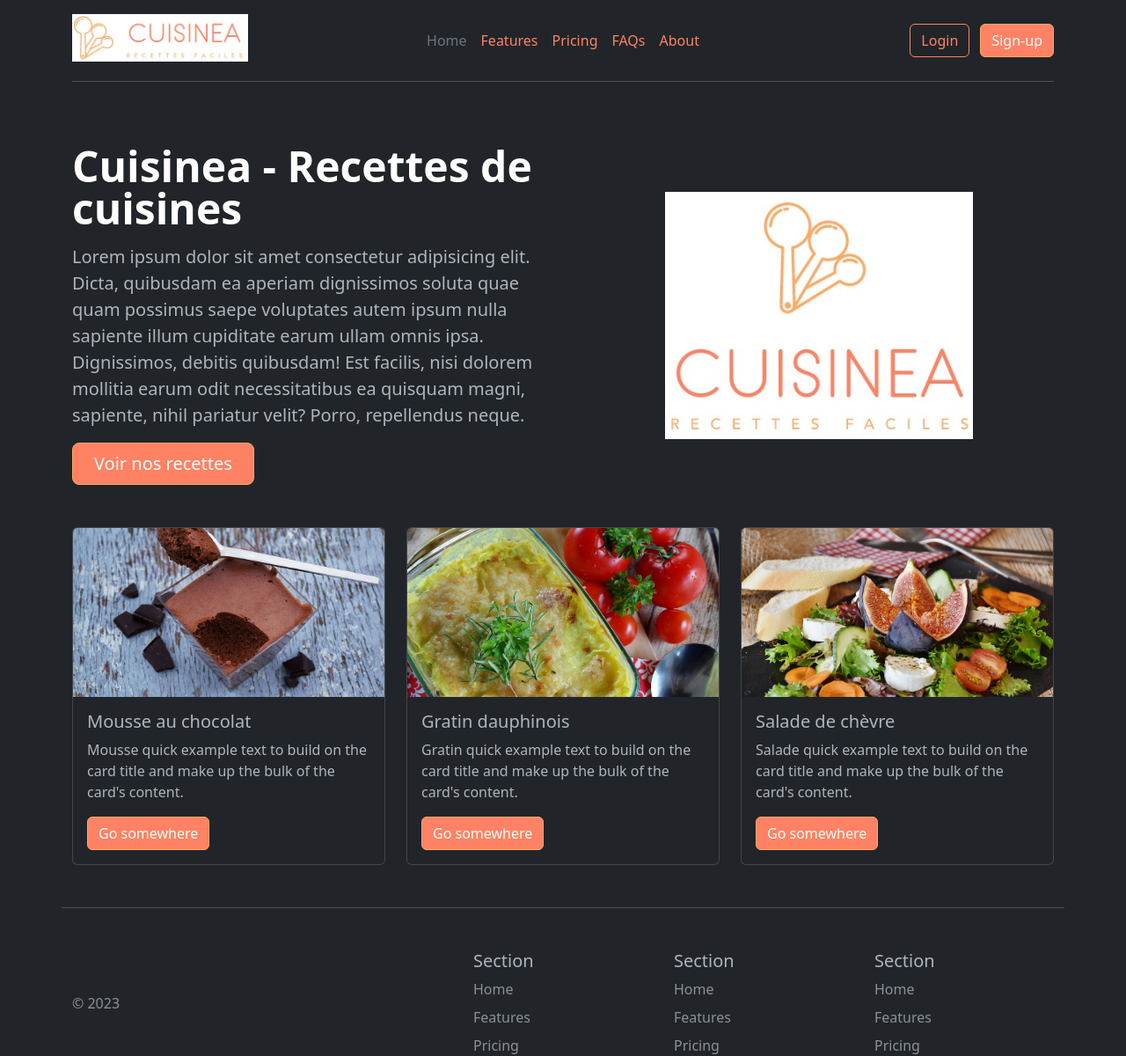
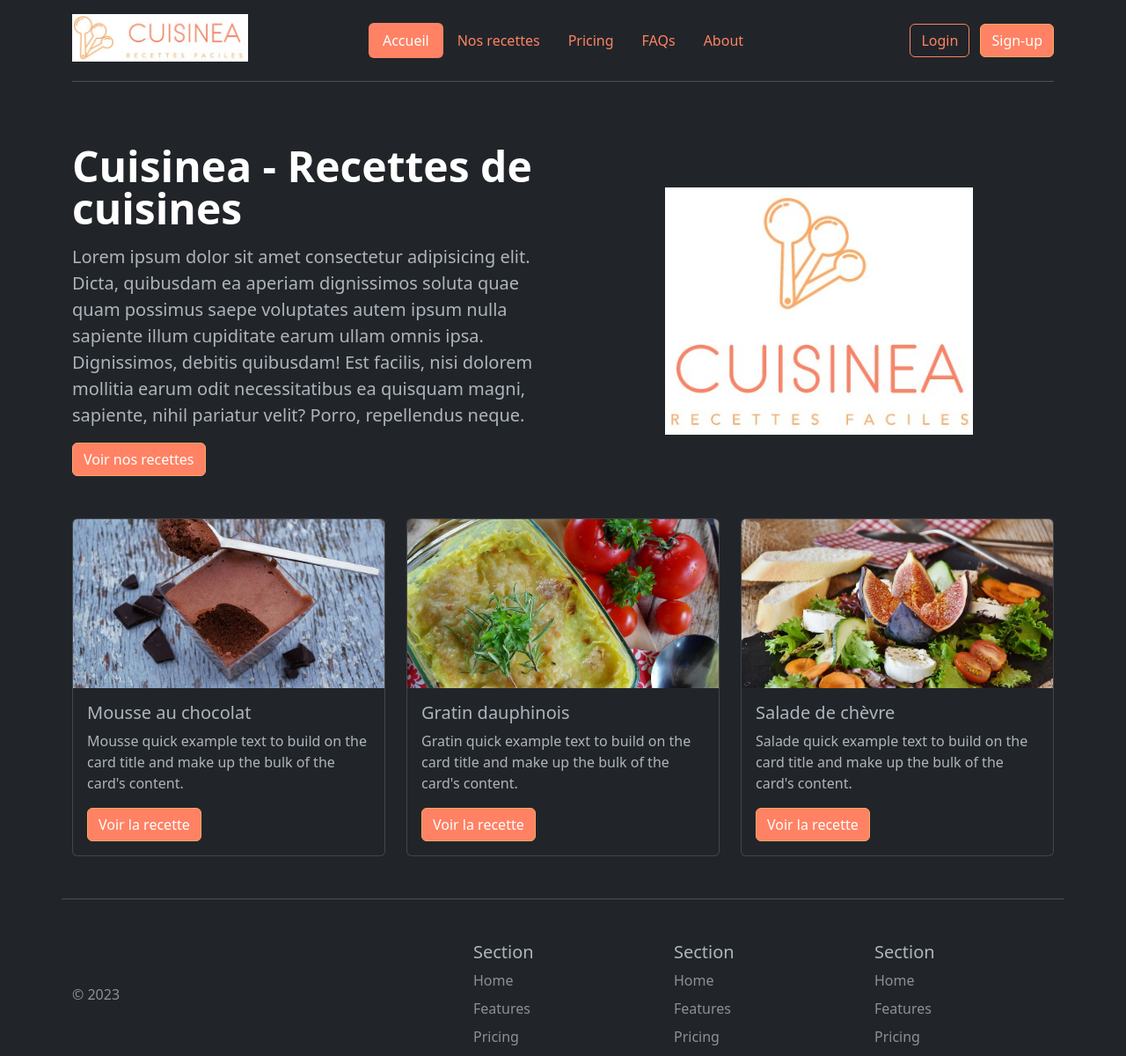
Before and after one commit to DevAKev/app-cuisinea, a PHP site: page / in a window 1280 px wide. Shown: the top 1200 px of the page at 88% size. Run offline with PHP 8.4, Linux system fonts and the light colour scheme.

Commit message:
current page

```diff
--- a/index.php
+++ b/index.php
@@ -12,7 +12,7 @@ require_once('lib/recipe.php');
         <h1 class="display-5 fw-bold text-body-emphasis lh-1 mb-3">Cuisinea - Recettes de cuisines</h1>
         <p class="lead">Lorem ipsum dolor sit amet consectetur adipisicing elit. Dicta, quibusdam ea aperiam dignissimos soluta quae quam possimus saepe voluptates autem ipsum nulla sapiente illum cupiditate earum ullam omnis ipsa. Dignissimos, debitis quibusdam! Est facilis, nisi dolorem mollitia earum odit necessitatibus ea quisquam magni, sapiente, nihil pariatur velit? Porro, repellendus neque.</p>
         <div class="d-grid gap-2 d-md-flex justify-content-md-start">
-            <button type="button" class="btn btn-primary btn-lg px-4 me-md-2">Voir nos recettes</button>
+            <a href="recettes.php" class="btn btn-primary">Voir nos recettes</a>
         </div>
     </div>
 </div>
--- a/templates/header.php
+++ b/templates/header.php
@@ -1,5 +1,10 @@
 <?php
 require_once('lib/config.php');
+
+$currentpage = basename($_SERVER['PHP_SELF']);
+
+
+
 ?>
 
 <!DOCTYPE html>
@@ -25,14 +30,17 @@ require_once('lib/config.php');
                 </a>
             </div>
 
-            <ul class="nav col-12 col-md-auto mb-2 justify-content-center mb-md-0">
-                <li><a href="#" class="nav-link px-2 link-secondary">Home</a></li>
-                <li><a href="#" class="nav-link px-2">Features</a></li>
-                <li><a href="#" class="nav-link px-2">Pricing</a></li>
-                <li><a href="#" class="nav-link px-2">FAQs</a></li>
-                <li><a href="#" class="nav-link px-2">About</a></li>
+            <ul class="nav col-12 col-md-auto mb-2 justify-content-center mb-md-0 nav nav-pills">
+                <li class="nav-item"><a href="index.php" class="nav-link <?php if ($currentpage === 'index.php') {
+                                                                                echo 'active';
+                                                                            } ?>">Accueil</a></li>
+                <li class="nav-item"><a href="recettes.php" class="nav-link <?php if ($currentpage === 'recettes.php') {
+                                                                                echo 'active';
+                                                                            } ?>">Nos recettes</a></li>
+                <li class="nav-item"><a href="#" class="nav-link">Pricing</a></li>
+                <li class="nav-item"><a href="#" class="nav-link">FAQs</a></li>
+                <li class="nav-item"><a href="#" class="nav-link">About</a></li>
             </ul>
-
             <div class="col-md-3 text-end">
                 <button type="button" class="btn btn-outline-primary me-2">Login</button>
                 <button type="button" class="btn btn-primary">Sign-up</button>
--- a/templates/recipe_partial.php
+++ b/templates/recipe_partial.php
@@ -4,7 +4,7 @@
         <div class="card-body">
             <h5 class="card-title"><?= $recipe['title']; ?></h5>
             <p class="card-text"><?= $recipe['description']; ?></p>
-            <a href="#" class="btn btn-primary">Go somewhere</a>
+            <a href="recette.php?id=<?= $key; ?>" class="btn btn-primary">Voir la recette</a>
         </div>
     </div>
 </div>
```
Also changed, not shown: recette.php (added, +21 -0 lines).
